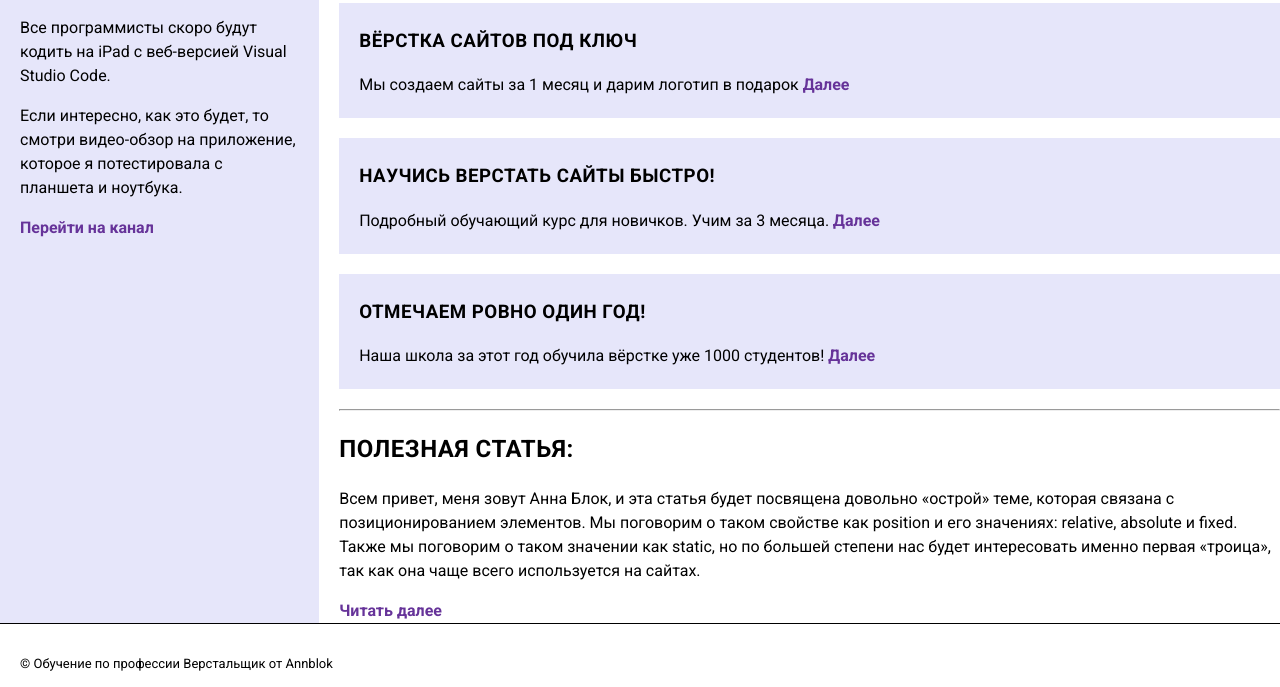
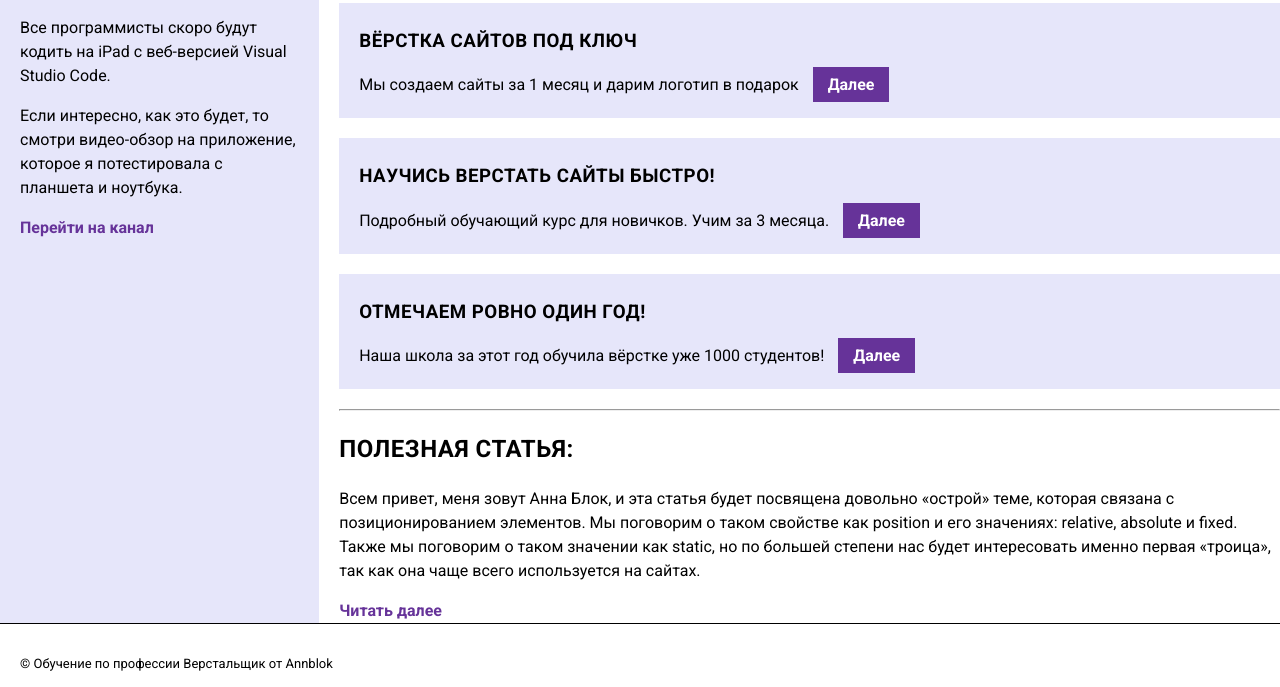
Before and after one commit to Annet-Lovett/module01-Test, a plain HTML site: page semantic.html in a window 1280 px wide. Shown: the part 149-836 px from the top of the page. Drawn offline with nearby package versions, Linux system fonts and the light colour scheme.

Commit message:
selector

```diff
--- a/css/test.css
+++ b/css/test.css
@@ -34,6 +34,11 @@ nav {
 ul > li {
     margin-right: 30px;
 }
+
+ul > li:last-child{
+    margin-right: 0;
+}
+
 .box {
     display: flex;
     margin-bottom: 30px;
@@ -70,3 +75,10 @@ section {
     margin-bottom: 20px;
 
 }
+
+.link {
+    background-color: rebeccapurple;
+    color: white;
+    padding: 8px 15px;
+    margin-left: 10px;
+}
--- a/semantic.html
+++ b/semantic.html
@@ -39,15 +39,15 @@
             <h1>Результаты поиска по слову "вёрстка"</h1>
             <section>
                 <h3>Вёрстка сайтов под ключ</h3>
-                <p>Мы создаем сайты за 1 месяц и дарим логотип в подарок <a href="#">Далее</a></p>
+                <p>Мы создаем сайты за 1 месяц и дарим логотип в подарок <a href="#" class="link">Далее</a></p>
             </section>
             <section>
                 <h3>Научись верстать сайты быстро!</h3>
-                <p>Подробный обучающий курс для новичков. Учим за 3 месяца. <a href="#">Далее</a></p>
+                <p>Подробный обучающий курс для новичков. Учим за 3 месяца. <a href="#" class="link">Далее</a></p>
             </section>
             <section>
                 <h3>Отмечаем ровно один год!</h3>
-                <p>Наша школа за этот год обучила вёрстке уже 1000 студентов! <a href="#">Далее</a></p>
+                <p>Наша школа за этот год обучила вёрстке уже 1000 студентов! <a href="#" class="link">Далее</a></p>
             </section>
             <hr>
             <h2>Полезная статья:</h2>
```
